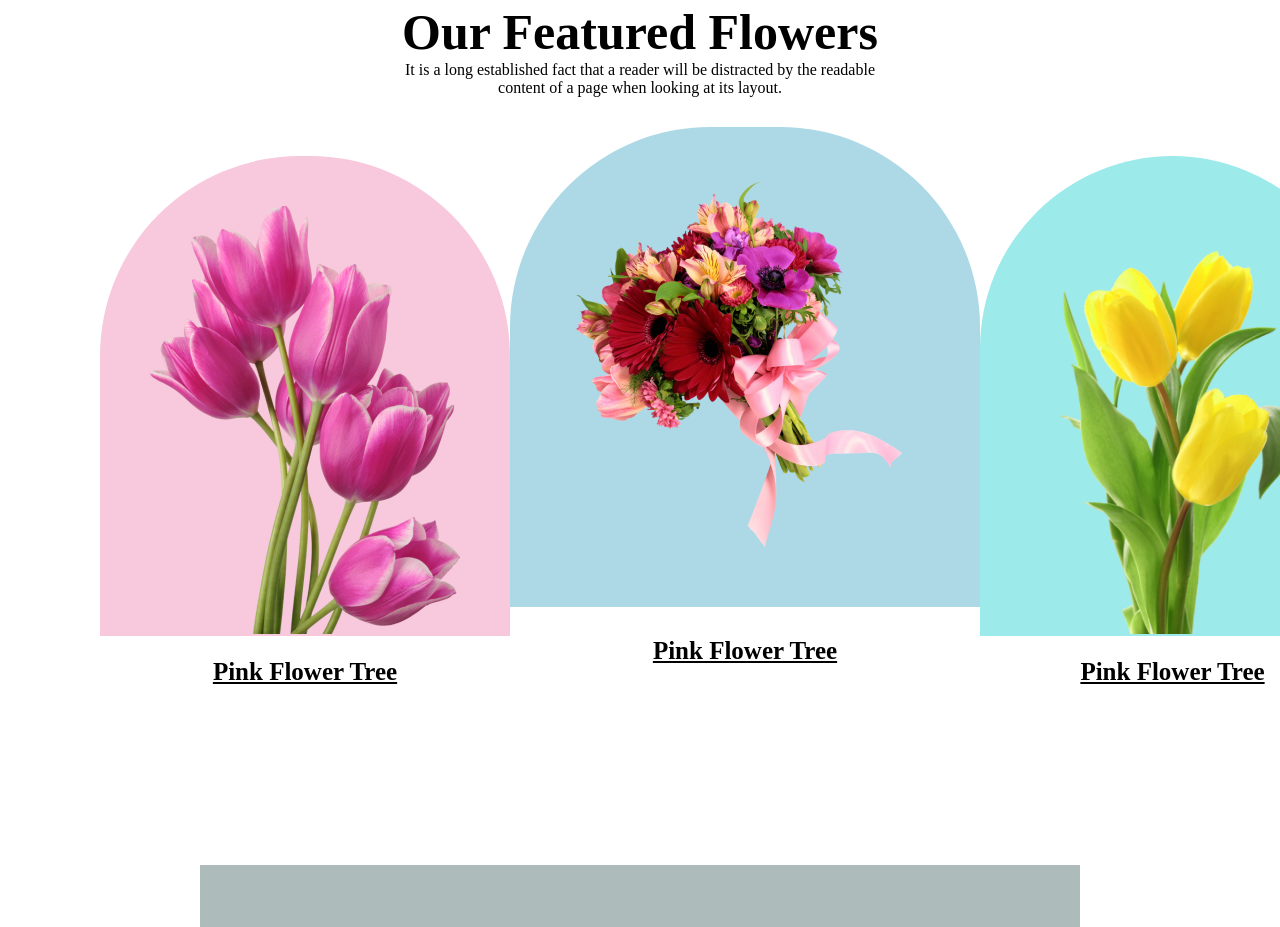
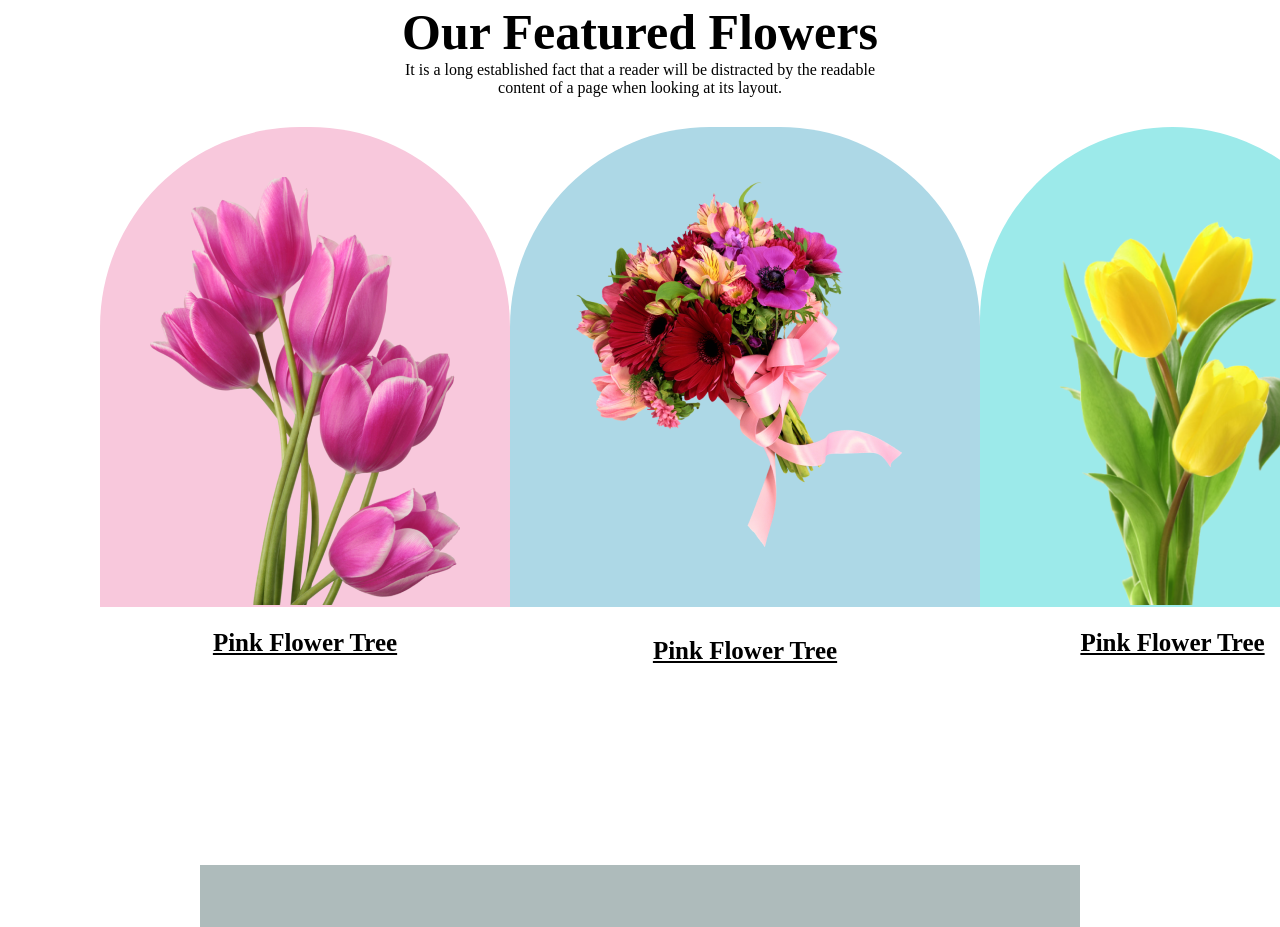
Before and after one commit to rakibrj601/Flower-Shop-Assignment-1, a plain HTML site: page index.html in a window 1280 px wide. Shown: the part 897-1824 px from the top of the page. Drawn offline with Linux system fonts and the light colour scheme.

Commit message:
added assignment

```diff
--- a/style.css
+++ b/style.css
@@ -43,8 +43,8 @@
 }
 .featured-container{
     display: flex;
-    justify-content: space-evenly;
-    align-items: center;
+    justify-content: space-around;
+    text-align: center;
     margin-left: 100px;
     margin-right: 100px;
     margin-top: 30px;
```
